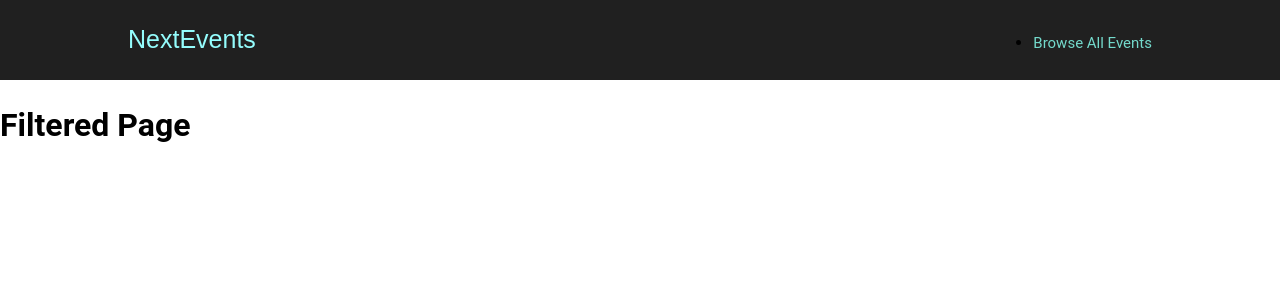
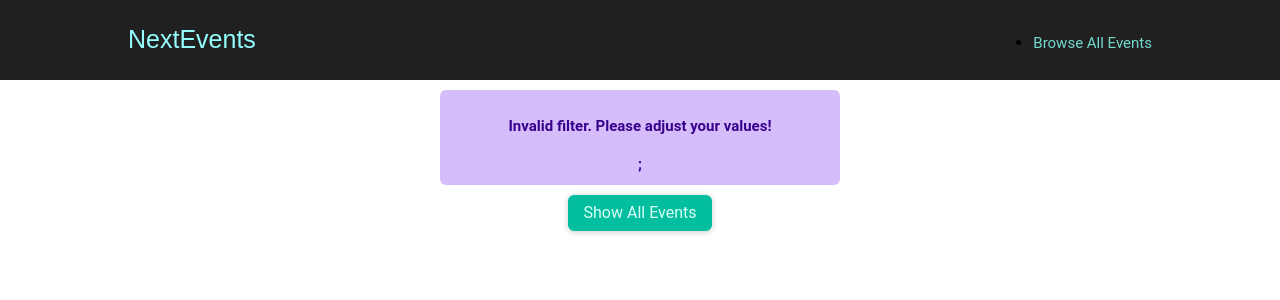
Before and after one commit to DreamCoder7/Event-next, a Next.js app: page /events in a window 1280 px wide. Shown: the top 300 px of the page. Built offline with nearby package versions, Linux system fonts and the light colour scheme.

Commit message:
Finishing creating pages

```diff
--- /dev/null
+++ b/src/components/EventList/results-title.js
@@ -0,0 +1,20 @@
+import Button from '../ui/button';
+import classes from './results-title.module.css';
+
+function ResultsTitle(props) {
+  const { date } = props;
+
+  const humanReadableDate = new Date(date).toLocaleDateString('en-US', {
+    month: 'long',
+    year: 'numeric',
+  });
+
+  return (
+    <section className={classes.title}>
+      <h1>Events in {humanReadableDate}</h1>
+      <Button link='/events'>Show all events</Button>
+    </section>
+  );
+}
+
+export default ResultsTitle;
--- /dev/null
+++ b/src/components/EventList/results-title.module.css
@@ -0,0 +1,6 @@
+.title {
+  margin: 2rem auto;
+  width: 90%;
+  max-width: 40rem;
+  text-align: center;
+}
--- /dev/null
+++ b/src/components/Ui/error-alert.js
@@ -0,0 +1,7 @@
+import classes from './error-alert.module.css';
+
+function ErrorAlert(props) {
+  return <div className={classes.alert}>{props.children}</div>;
+}
+
+export default ErrorAlert;
--- /dev/null
+++ b/src/components/Ui/error-alert.module.css
@@ -0,0 +1,12 @@
+.alert {
+  margin: 1rem auto;
+  padding: 1rem 2rem;
+  width: 90%;
+  max-width: 40rem;
+  background-color: #d5bdfc;
+  color: #38028d;
+  font-weight: bold;
+  font-size: 1.5rem;
+  text-align: center;
+  border-radius: 6px;
+}
--- a/src/pages/events/[...slug].js
+++ b/src/pages/events/[...slug].js
@@ -1,8 +1,71 @@
+import { getFilteredEvents } from "dummy-data";
+import { useRouter } from "next/router";
+import ResultsTitle from "@/components/EventList/results-title";
+import EventList from "@/components/EventList/event-list";
+import { Fragment } from "react";
+import ErrorAlert from "@/components/Ui/error-alert";
+import Button from "@/components/Ui/button";
+
 function FilteredEventPage() {
+  const router = useRouter();
+
+  const filterData = router.query.slug;
+
+  if (!filterData) {
+    return <p className="center">Loading...</p>;
+  }
+
+  const filteredYear = filterData[0];
+  const filteredMonth = filterData[1];
+
+  const numYear = +filteredYear;
+  const numMonth = +filteredMonth;
+
+  if (
+    isNaN(numYear) ||
+    isNaN(numMonth) ||
+    numYear > 2030 ||
+    numYear < 2021 ||
+    numMonth > 12 ||
+    numMonth < 1
+  ) {
+    return (
+      <Fragment>
+        <ErrorAlert>
+          <p>Invalid filter. Please adjust your values!</p>;
+        </ErrorAlert>
+        <div className="center">
+          <Button link="/events">Show All Events</Button>
+        </div>
+      </Fragment>
+    );
+  }
+
+  const filteredEvents = getFilteredEvents({
+    year: numYear,
+    month: numMonth,
+  });
+
+  if (!filteredEvents || filteredEvents.length === 0) {
+    return (
+      <Fragment>
+        <ErrorAlert>
+          <p>No Events Found for the choosen event!</p>;
+        </ErrorAlert>
+        <div className="center">
+          <Button link="/events">Show All Events</Button>
+        </div>
+      </Fragment>
+    );
+  }
+
+  const date = new Date(numYear, numMonth - 1);
+
   return (
-    <div>
-      <h1>Filtered Page</h1>
-    </div>
+    <Fragment>
+      <ResultsTitle date={date} />
+      <EventList items={filteredEvents} />
+    </Fragment>
   );
 }
 
--- a/src/styles/globals.css
+++ b/src/styles/globals.css
@@ -14,3 +14,8 @@
   line-height: 1.5;
   margin: 0;
 }
+
+.center {
+  display: flex;
+  justify-content: center;
+}
```
Also changed, not shown: src/pages/events/[eventId].js (+7 -1 lines).
